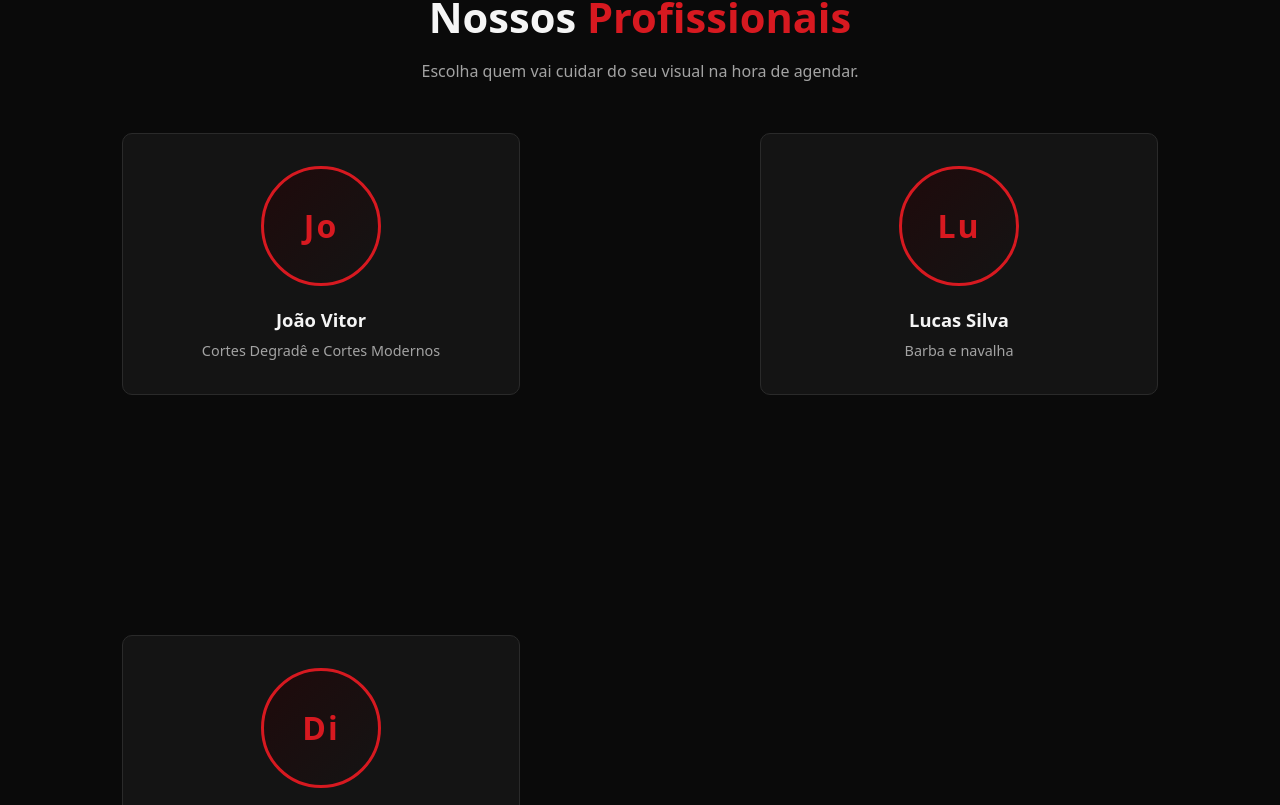
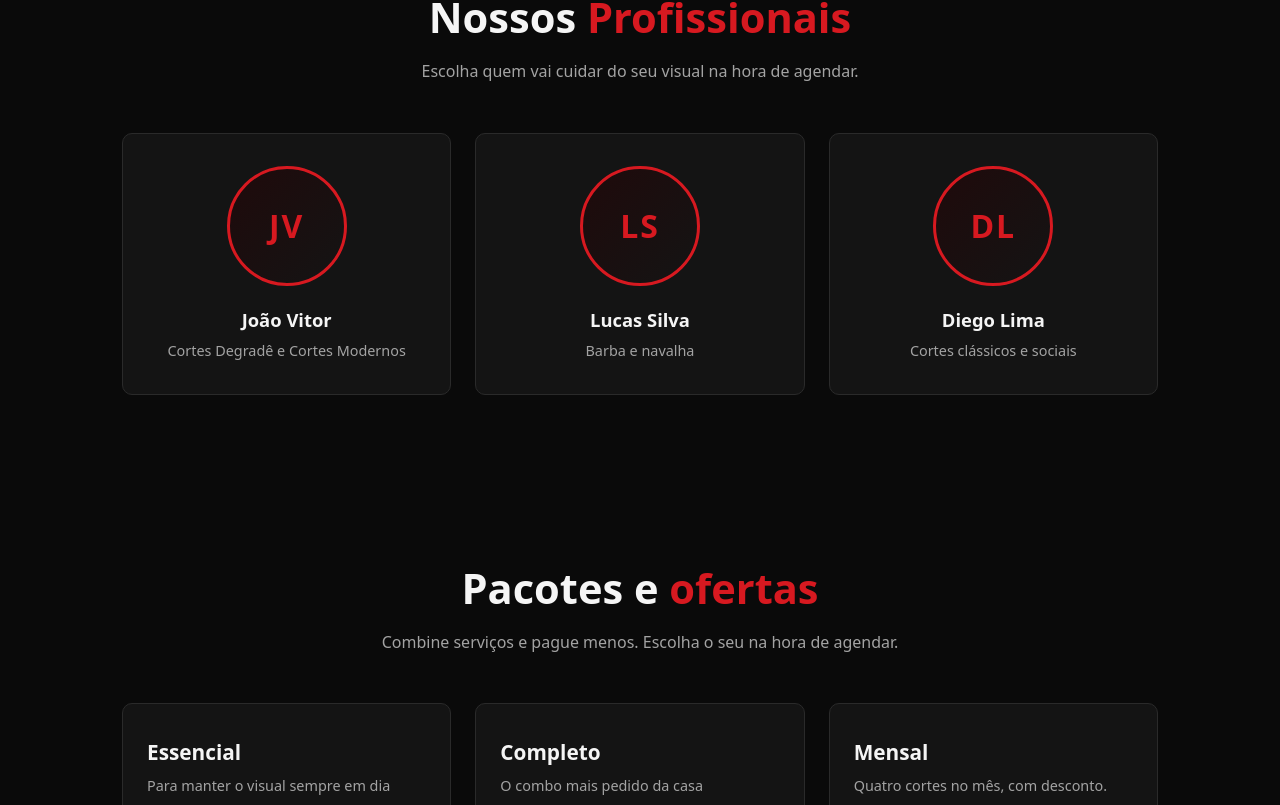
Before and after one commit to D7lari/barberia, a React (Vite) app: page / in a window 1280 px wide. Shown: the part 1835-2640 px from the top of the page. Built offline with nearby package versions, Linux system fonts and the light colour scheme.

Commit message:
fix: corrige gap da grade e iniciais dos profissionais

```diff
--- a/src/components/Profissionais.css
+++ b/src/components/Profissionais.css
@@ -19,7 +19,7 @@
 .prof-grade{
     display: grid;
     grid-template-columns: repeat(auto-fit, minmax(220px, 1fr));
-    gap: 15rem;
+    gap: 1.5rem;
 }
 .prof-card{
     background: var(--cor-superficie);
--- a/src/components/Profissionais.jsx
+++ b/src/components/Profissionais.jsx
@@ -3,7 +3,7 @@ import { profissionais } from '../data/profissionais.js'
 
 function pegarIniciais(nome) {
     return nome
-    .split('')
+    .split(' ')
     .map((parte) => parte[0])
     .slice(0,2)
     .join('')
```
